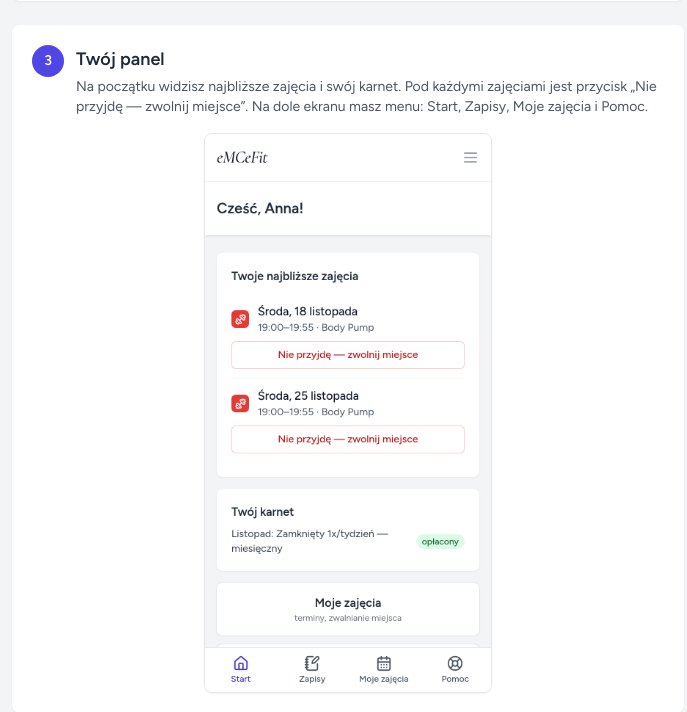
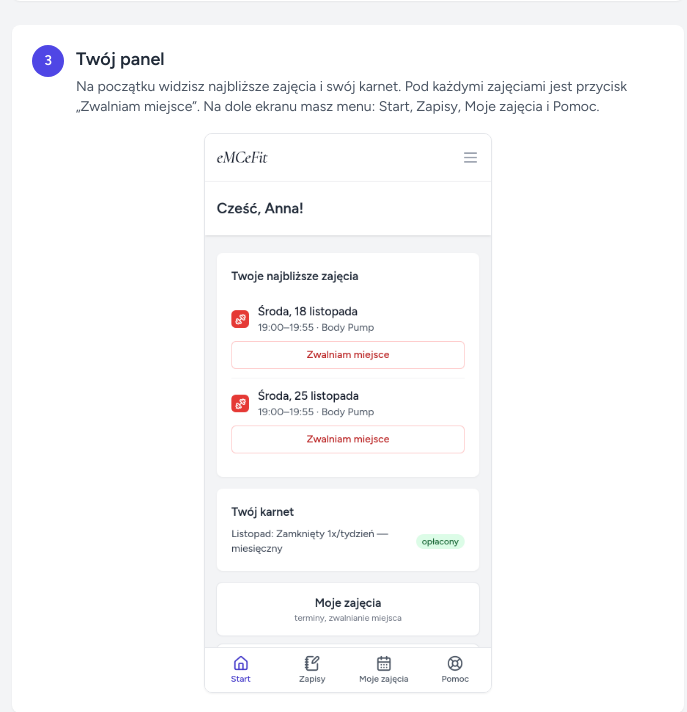
Before and after one commit to kamilamichalak/emcefit, a Laravel app: page /jak-to-dziala in a window 1280 px wide. Shown: the part 1565-2277 px from the top of the page, without its empty margins (292-979 px from the left). Run offline with Laravel 12, Linux system fonts and the light colour scheme; style sheets or scripts are compiled from the project's sources; parts of the project's set-up code (start-up, migrations or seed data) failed here and were passed over; some libraries are stand-ins or nearby versions; some web fonts are replaced.

Commit message:
Przycisk: „Zwalniam miejsce” zamiast „Nie przyjdę — zwolnij miejsce”
Co-Authored-By: Claude Opus 5.5 <noreply@anthropic.com>

```diff
--- a/resources/js/Pages/HowItWorks.vue
+++ b/resources/js/Pages/HowItWorks.vue
@@ -18,7 +18,7 @@ const steps = [
     },
     {
         title: 'Twój panel',
-        text: 'Na początku widzisz najbliższe zajęcia i swój karnet. Pod każdymi zajęciami jest przycisk „Nie przyjdę — zwolnij miejsce”. Na dole ekranu masz menu: Start, Zapisy, Moje zajęcia i Pomoc.',
+        text: 'Na początku widzisz najbliższe zajęcia i swój karnet. Pod każdymi zajęciami jest przycisk „Zwalniam miejsce”. Na dole ekranu masz menu: Start, Zapisy, Moje zajęcia i Pomoc.',
         img: '3-panel.png',
     },
     {
@@ -33,7 +33,7 @@ const steps = [
     },
     {
         title: 'Nie możesz przyjść?',
-        text: 'Kliknij „Nie przyjdę — zwolnij miejsce” na ekranie startowym albo w „Moich zajęciach”. Jeśli zrobisz to co najmniej godzinę przed zajęciami, możesz je odrobić w tym samym miesiącu.',
+        text: 'Kliknij „Zwalniam miejsce” na ekranie startowym albo w „Moich zajęciach”. Jeśli zrobisz to co najmniej godzinę przed zajęciami, możesz je odrobić w tym samym miesiącu.',
         img: '6-moje-zajecia.png',
     },
     {
--- a/resources/js/Utils/releaseReservation.js
+++ b/resources/js/Utils/releaseReservation.js
@@ -21,7 +21,7 @@ export function useReleaseReservation() {
     const isLateMakeup = (res) => res.kind === 'odrobienie' && !withinGracePeriod(res);
 
     const releaseLabel = (res) =>
-        isLateMakeup(res) ? 'Rezygnuję z odrabiania — odrobienie przepadnie' : 'Nie przyjdę — zwolnij miejsce';
+        isLateMakeup(res) ? 'Rezygnuję z odrabiania — odrobienie przepadnie' : 'Zwalniam miejsce';
 
     const cancelReservation = (res) => {
         const inGrace = withinGracePeriod(res);
```
Also changed, not shown: public/images/jak-to-dziala/3-panel.png, public/images/jak-to-dziala/6-moje-zajecia.png.
